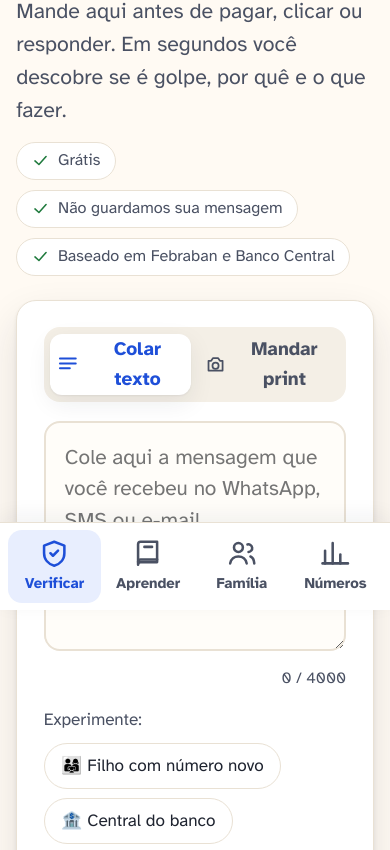
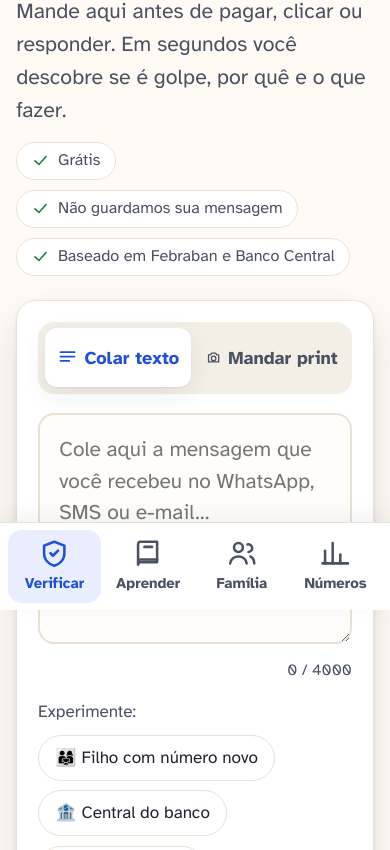
Before and after one commit to Autierii/golpe-zero, a plain HTML site: page frontend/public/index.html in a window 390 px wide. Shown: the part 234-1084 px from the top of the page. Drawn offline with Linux system fonts and the light colour scheme.

Commit message:
frontend: abas sem quebra de linha no celular

```diff
--- a/frontend/public/css/app.css
+++ b/frontend/public/css/app.css
@@ -296,6 +296,9 @@ input[type="text"]:focus { border-color: var(--azul); outline: none; box-shadow:
 }
 @media (max-width: 560px) {
   .grade-4 { grid-template-columns: 1fr; }
+  .abas button { font-size: .95rem; gap: .35rem; padding: 0 .4rem; white-space: nowrap; }
+  .abas svg { width: 1.1rem; height: 1.1rem; }
+  .cartao { padding: 1.1rem; }
   main { padding-left: .85rem; padding-right: .85rem; }
 }
 .grade-2 > *, .grade-3 > *, .grade-4 > * { min-width: 0; }
```
